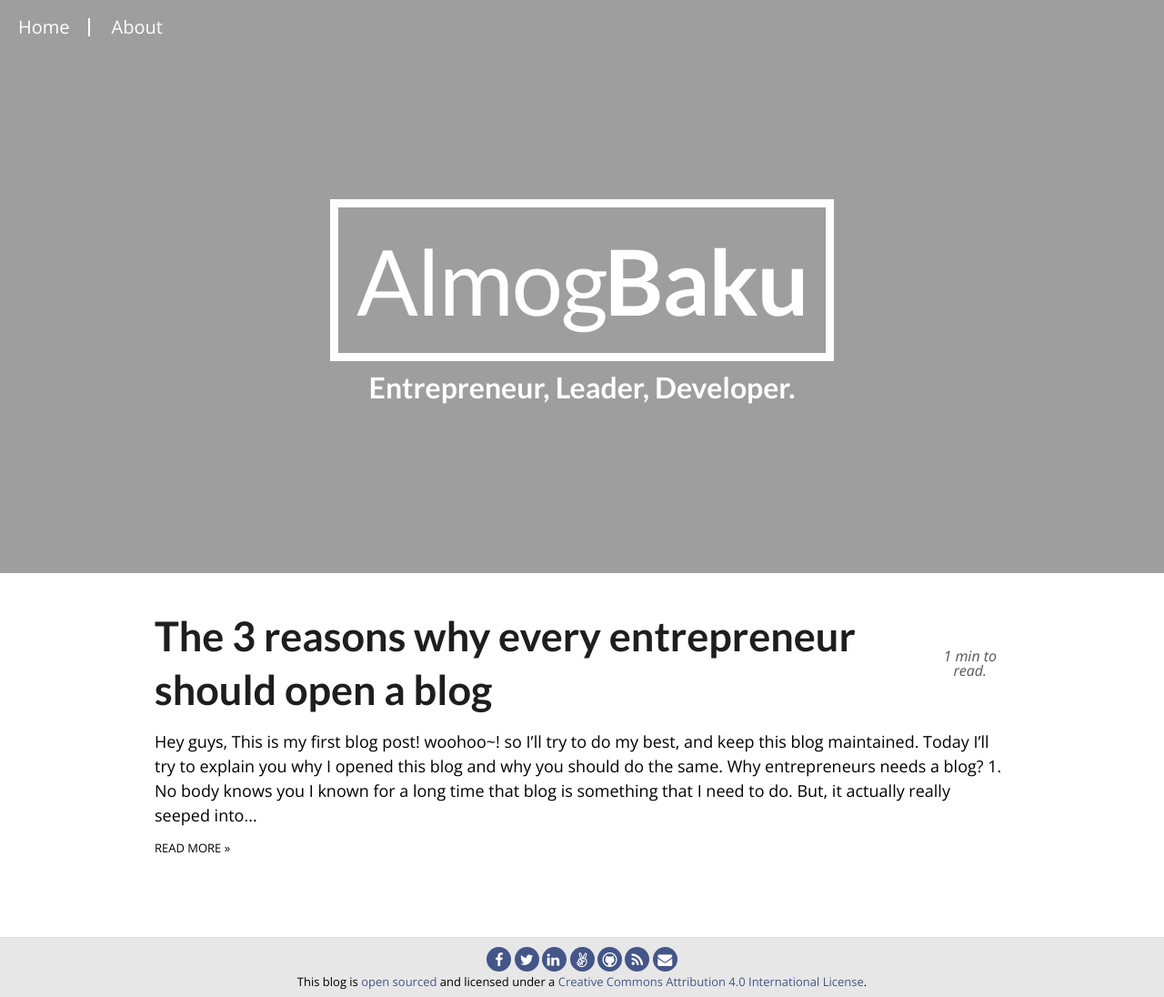
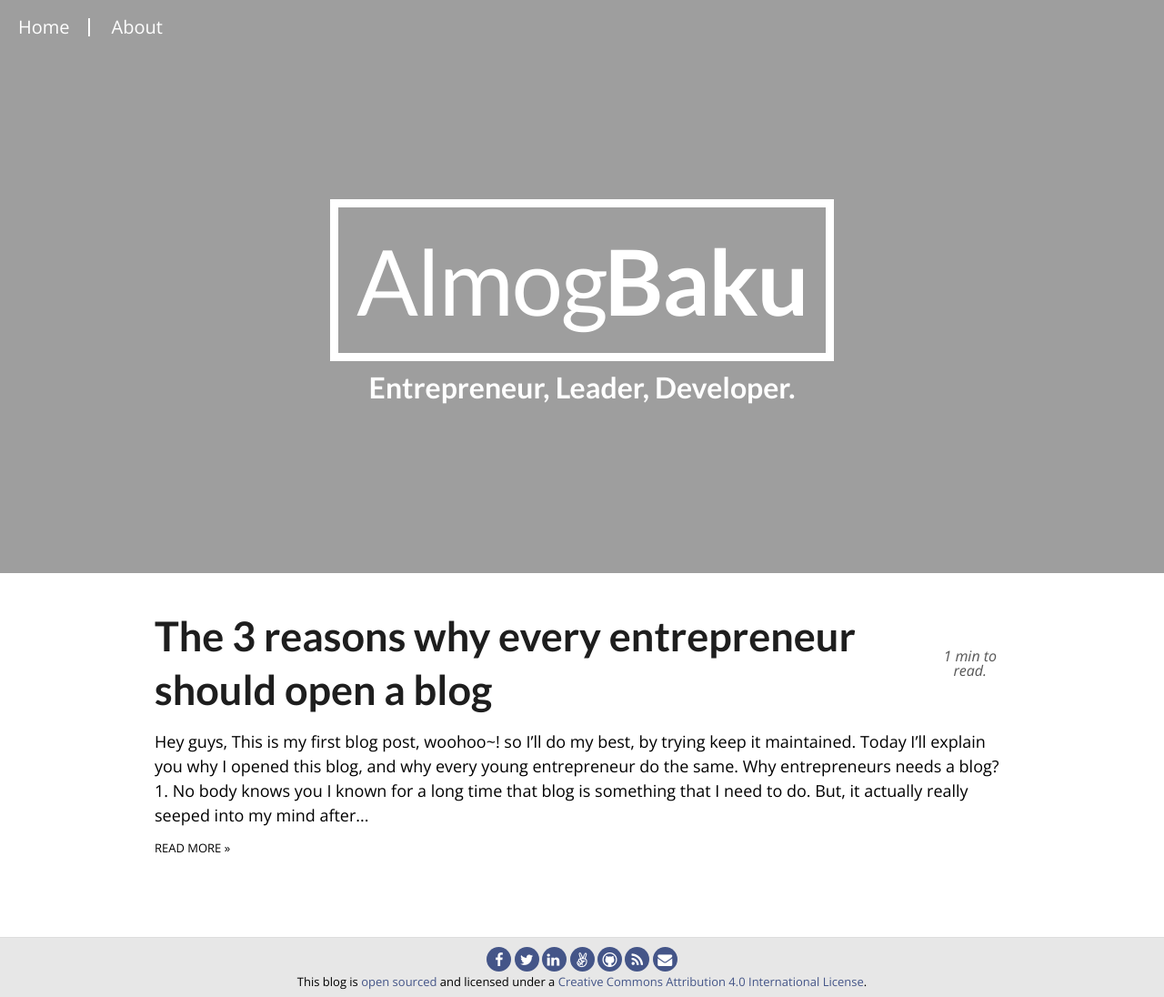
Before and after one commit to AlmogBaku/AlmogBaku.github.io, a Jekyll site: the page built from index.html, in a window 1280 px wide. Shown: the whole page at 91% size. Built offline with Jekyll 4.4.1, drawn with Linux system fonts in a browser that asks for light colours; Markdown is read by kramdown in place of the engine named in the settings; part of the change alters nothing that is shown.

Commit message:
Update 2015-1-7-The-3-reasons-why-every-entrepreneur-should-open-a-blog.md

```diff
--- a/_posts/2015-1-7-The-3-reasons-why-every-entrepreneur-should-open-a-blog.md
+++ b/_posts/2015-1-7-The-3-reasons-why-every-entrepreneur-should-open-a-blog.md
@@ -3,47 +3,39 @@ published: true
 layout: post
 title: The 3 reasons why every entrepreneur should open a blog
 ---
+Hey guys,<br />
+This is my first blog post, woohoo~! so I'll do my best, by trying keep it maintained.
 
-Hey guys,<br />
-This is my first blog post! woohoo~! so I'll try to do my best, and keep this blog maintained.
-
-Today I'll try to explain you **why I opened this blog** and why you should do the same.
+Today I'll explain you **why I opened this blog**, and why every young entrepreneur do the same.
 
 ## Why entrepreneurs needs a blog?
 
 #### 1. No body knows you
-I known for a long time that blog is something that I _**need** to do_. But, it actually really seeped into my
-mind after my friends, @LiorKesos and @SagiShrieber, convinced me to do so right away; Sagi told to me something really powerful:
+I known for a long time that blog is something that I _**need** to do_. But, it actually really seeped into my mind after my friends, @LiorKesos and @SagiShrieber, convinced me to do so; Sagi told to me something really powerful:
 
-> " You can be really talented, and people that knows you probably know that...<br />
-> The thing is- you don't work wish most of them. "
+> " You might be very talented, and people who worked with you know that as well. But its the rest of the world who has no clue who you are and what you're worth. "
 > <cite>Sagi Shrieber</cite>
 
-Also, blog can help you to fundraise, and to let investors the opportunity to know you better. Think about it like a "cheat"
-to gain an advantage from all the other entrepreneurs that nobody knows.
+Letting people know you is generally good thing for business-man. for instance-it cal let investors the opportunity to know you better, think about it like a "cheat" to gain an advantage from all the other entrepreneurs that nobody knows.
 
 <img alt="On the internet nobody knows you're a dog" src="http://i0.kym-cdn.com/photos/images/facebook/000/427/566/b67.jpeg" style="max-height: 400px;" />
 
 #### 2. Build your brand
-As entrepreneur, your probably know that **your startup = you**.
-Branding yourself as "a person who know what he's talking about" could help you in every almost aspects:
+As entrepreneur, your probably know that **you are your startup**.
+Branding yourself as "a person who know what he's talking about" eill brand your business as well; A thing that could help you in every almost aspects:
 
-1. **Fundraising** - "well known" entrepreneur is just sexier than the others! Everybody want to bet on the next raising star.
-1. **Hiring** - your blog can convince good candidates that impressed by your blog to apply and join your company. Everybody want to learn from the
-bests; you just need to convince them(and almost everybody) that you're the best.
-1. *Marketing* - as I said before: **your startup=you**, people who'll read your blog will probably want to try your
-brand new product.
+1. **Fundraising** - "well known" entrepreneur is sexier than the others! Everybody want to bet on the next raising star.
+1. **Hiring** - your blog can convince good candidates that impressed by you to apply and join your company. Everybody want to learn from the bests; you just need to convince them(and almost everybody) that you're the best.
+1. *Marketing* - as I said before: **your startup=you**, people who'll read your blog will probably want to try your brand new product.
 1. *Share your thoughts* - dah?? :P
 
 ![Your brand]({{ site.github.url }}/images/nike-you-brand.jpg)
 
 #### 3. Updates about your progress
 
-Blog is a great tool to help to create a group of followers/fans of yours. Followers could be other entrepreneurs, investors, users, developers,
-and even your ~~rich~~ uncle.
+Blog is a great tool to help to create a group of followers/fans of yours. Followers could be other entrepreneurs, investors, users, developers, and even your ~~rich~~ uncle.
 
-Updating your followers with your progress is actually a good thing: it's telling them you learn from your progress,
-and helps them to **connect** with you, your project and your product by making them _feel_ like part of your journey.
+Updating your followers with your progress could be a good thing: telling them about what you learned from your progress could and help you to gain their trust and to **connect** with you, your product, and your company by making them _feel_ like part of your journey.
 
 <br />
 <br />
```
